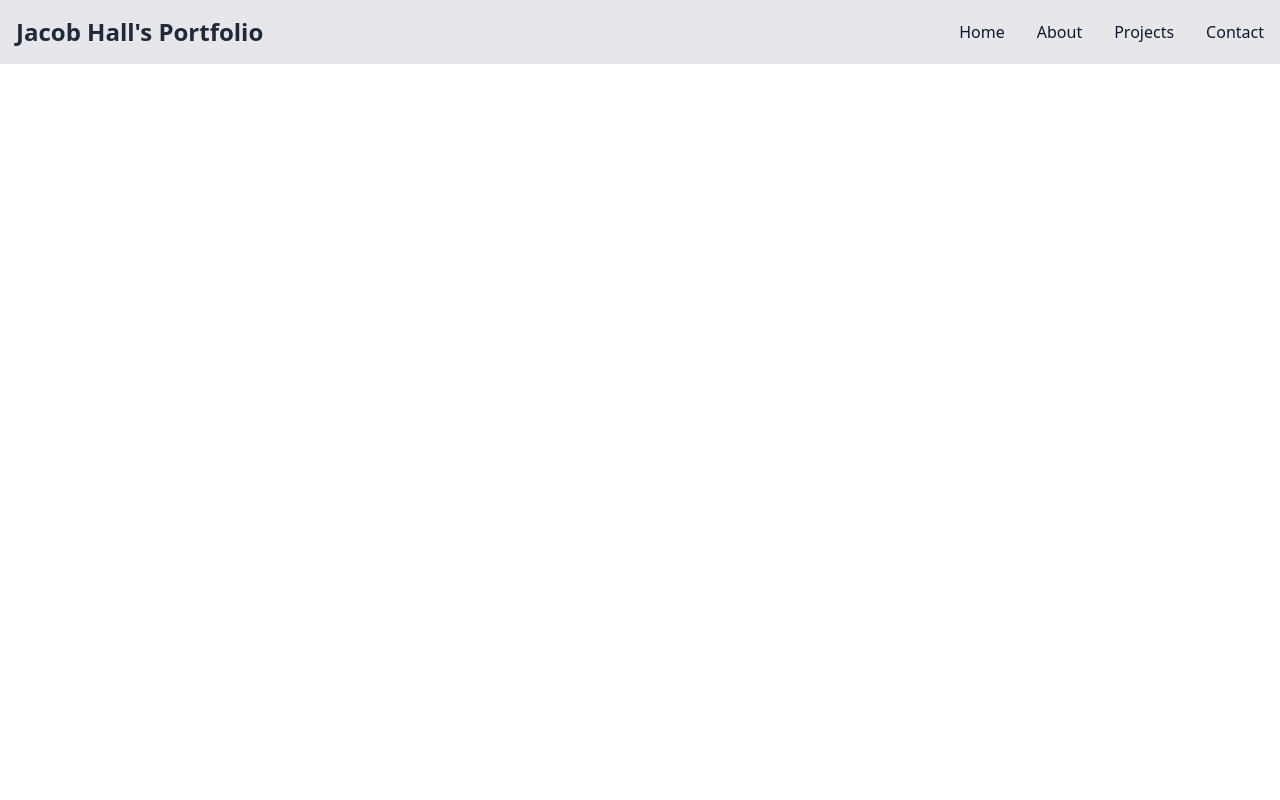
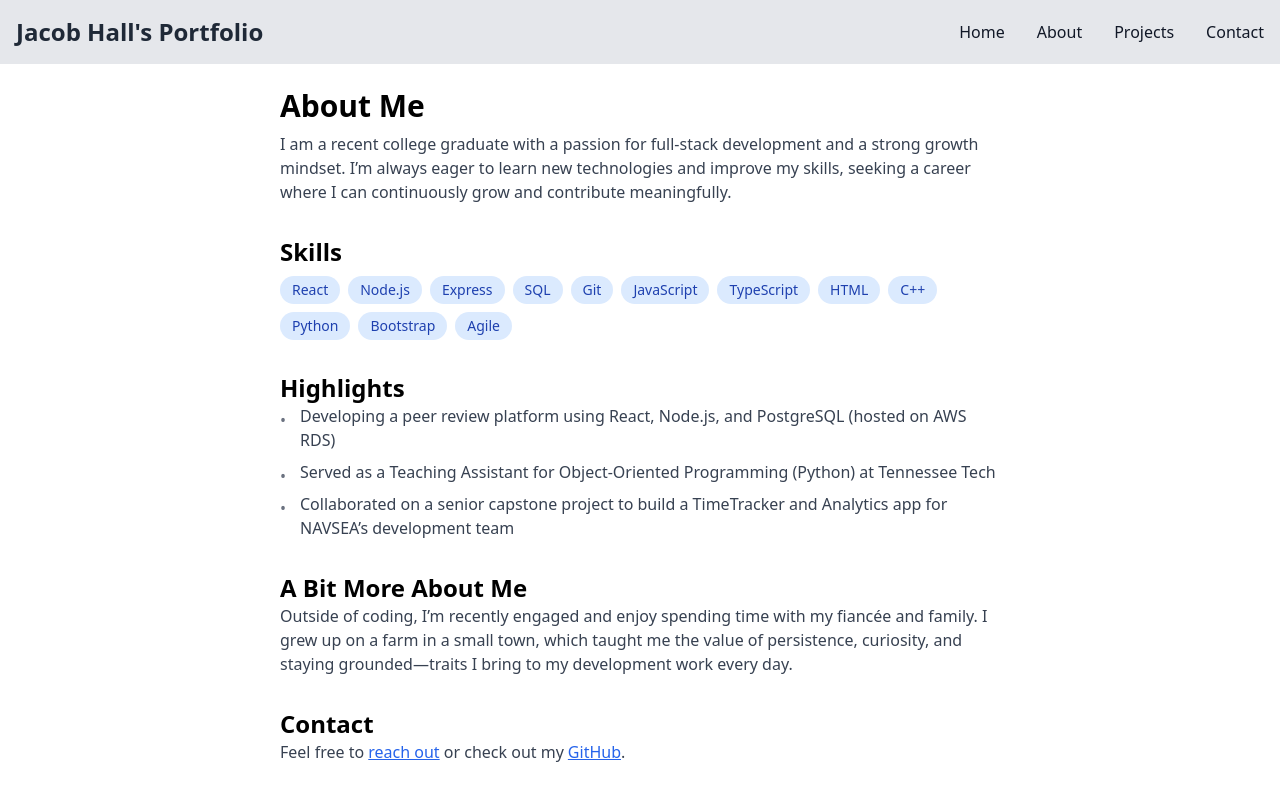
Before and after one commit to jshall42/Portfolio, a React (Create React App) app in the folder portfolio-web/: page /about in a window 1280 px wide. Built offline with nearby package versions, Linux system fonts and the light colour scheme.

Commit message:
Completed the About page with a introduction, skills, highlights, and a intro for outside the deveploment world

```diff
--- a/portfolio-web/src/components/AboutContent.jsx
+++ b/portfolio-web/src/components/AboutContent.jsx
@@ -1,9 +1,68 @@
 import "../index.css"
+import { Link } from 'react-router-dom'
+function AboutContent() {
+    return (
+        <div className="max-w-3xl mx-auto p-6 space-y-8">
+            <section>
+                <h1 className="text-3xl font-bold mb-2">About Me</h1>
+                <p className="text-gray-700">
+                    I am a recent college graduate with a passion for full-stack development and a strong growth mindset.
+                    I’m always eager to learn new technologies and improve my skills, seeking a career where I can continuously grow and contribute meaningfully.
+                </p>
+            </section>
 
-function AboutContent(){
-    return(
-        <>
-        </>
+            <section>
+                <h2 className="text-2xl font-semibold">Skills</h2>
+                <div className="flex flex-wrap gap-2 mt-2">
+                    <span className="bg-blue-100 text-blue-800 px-3 py-1 rounded-full text-sm">React</span>
+                    <span className="bg-blue-100 text-blue-800 px-3 py-1 rounded-full text-sm">Node.js</span>
+                    <span className="bg-blue-100 text-blue-800 px-3 py-1 rounded-full text-sm">Express</span>
+                    <span className="bg-blue-100 text-blue-800 px-3 py-1 rounded-full text-sm">SQL</span>
+                    <span className="bg-blue-100 text-blue-800 px-3 py-1 rounded-full text-sm">Git</span>
+                    <span className="bg-blue-100 text-blue-800 px-3 py-1 rounded-full text-sm">JavaScript</span>
+                    <span className="bg-blue-100 text-blue-800 px-3 py-1 rounded-full text-sm">TypeScript</span>
+                    <span className="bg-blue-100 text-blue-800 px-3 py-1 rounded-full text-sm">HTML</span>
+                    <span className="bg-blue-100 text-blue-800 px-3 py-1 rounded-full text-sm">C++</span>
+                    <span className="bg-blue-100 text-blue-800 px-3 py-1 rounded-full text-sm">Python</span>
+                    <span className="bg-blue-100 text-blue-800 px-3 py-1 rounded-full text-sm">Bootstrap</span>
+                    <span className="bg-blue-100 text-blue-800 px-3 py-1 rounded-full text-sm">Agile</span>
+                </div>
+            </section>
+
+            <section>
+                <h2 className="text-2xl font-semibold">Highlights</h2>
+                <ul className="text-gray-700 space-y-2">
+                    <li className="relative pl-5">
+                    <span className="absolute left-0 top-1 text-gray-500">•</span>
+                    Developing a peer review platform using React, Node.js, and PostgreSQL (hosted on AWS RDS)
+                    </li>
+                    <li className="relative pl-5">
+                    <span className="absolute left-0 top-1 text-gray-500">•</span>
+                    Served as a Teaching Assistant for Object-Oriented Programming (Python) at Tennessee Tech
+                    </li>
+                    <li className="relative pl-5">
+                    <span className="absolute left-0 top-1 text-gray-500">•</span>
+                    Collaborated on a senior capstone project to build a TimeTracker and Analytics app for NAVSEA’s development team
+                    </li>
+                </ul>
+            </section>
+
+            <section>
+                <h2 className="text-2xl font-semibold">A Bit More About Me</h2>
+                <p className="text-gray-700">
+                    Outside of coding, I’m recently engaged and enjoy spending time with my fiancée and family.
+                    I grew up on a farm in a small town, which taught me the value of persistence, curiosity, and staying grounded—traits I bring to my development work every day.
+                </p>
+            </section>
+
+            <section>
+                <h2 className="text-2xl font-semibold">Contact</h2>
+                <p className="text-gray-700">
+                Feel free to <Link to="/contact" className="text-blue-600 underline">reach out</Link> or check out my
+                <a href="https://github.com/jshall42" className="text-blue-600 underline ml-1" target="_blank" rel="noopener noreferrer">GitHub</a>.
+                </p>
+            </section>
+        </div>
     )
 }
 
```
